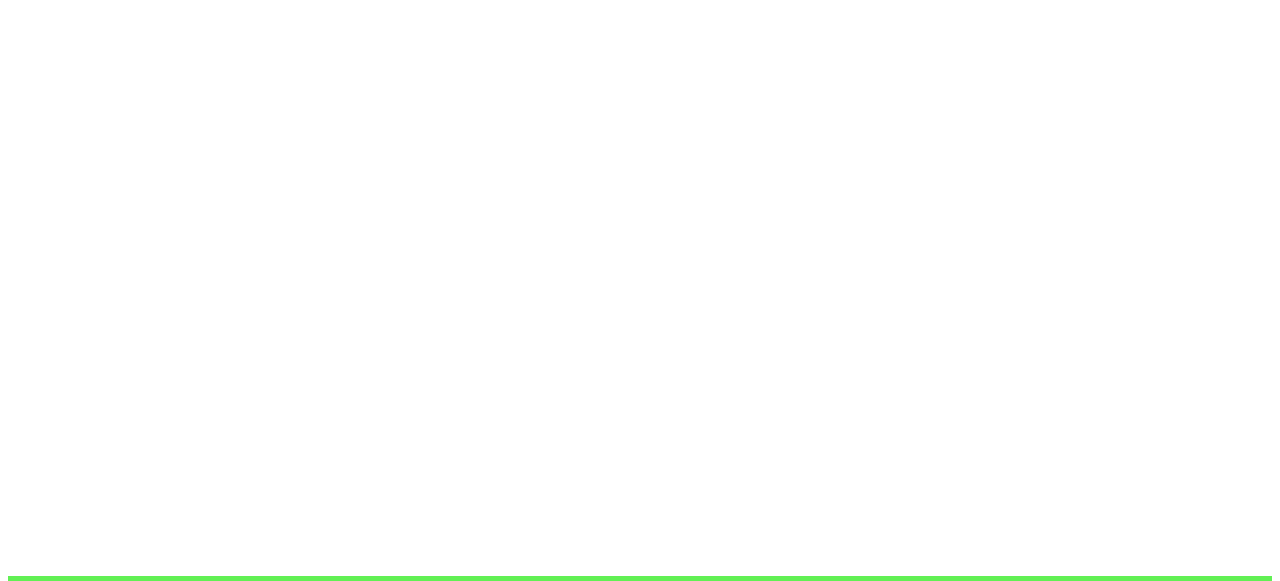
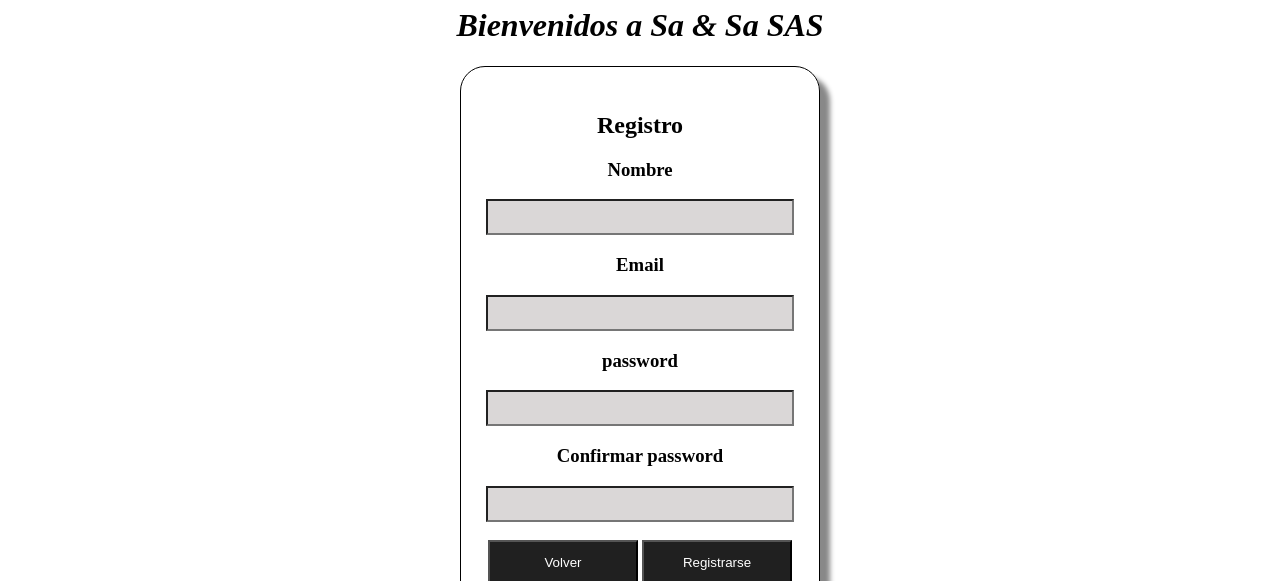
Before and after one commit to Andresam14/Sa-y-Sa-Seguros, a plain HTML site: page Register.html in a window 1280 px wide. Shown: the part 82-663 px from the top of the page. Drawn offline with Linux system fonts and the light colour scheme.

Commit message:
Se incluye la vista registro

```diff
--- a/Register.html
+++ b/Register.html
@@ -29,7 +29,25 @@
 
     </header>
     <main>
-
+        <h1><i>Bienvenidos a Sa & Sa SAS</i></h1>
+        <div class="container-registro">
+            <div class="Registro-tittle">
+                <h2>Registro</h2>
+            </div>
+            <div class="Registro-form">
+                <h3>Nombre</h3>
+                <input class="registro-text" type="text" name="Nombre">
+                <h3>Email</h3>
+                <input class="registro-text" type="email" name="Correo">
+                <h3>password</h3>
+                <input class="registro-text" type="password" name="Contraseña">
+                <h3>Confirmar password</h3>
+                <input class="registro-text" type="password" name="Contraseña" id="">
+                <br><br>
+                <input type="button" value="Volver">
+                <input type="button" value="Registrarse">
+            </div>
+        </div>
     </main>
 
     <footer>
--- a/css/styleRegister.css
+++ b/css/styleRegister.css
@@ -37,6 +37,8 @@ body {
     text-align: center;
 }
 
+/*MAIN*/
+
 main{
     flex: 1;
     justify-content: center;
@@ -52,32 +54,31 @@ input::placeholder{
   text-align: center;
 }
 
-input:focus::placeholder {
-  opacity: 0; /* Oculta el placeholder cuando se pone el cursor */
-}
-
-.container-inicioSesion{
+.container-registro{
     display: inline-block ;
     border: 1px solid  black;
+    box-shadow: 10px 10px 5px  #888888;
     border-radius: 25px;
     padding: 25px;
 }
 
-.login-text{
+.registro-text{
     width: 300px;
-  height: 40px;
+    height: 30px;
     font-size: 18px;
+    background-color: #dad7d7;
 }
 
-.login-form input[type="button"]{
+.Registro-form input[type="button"]{
     background-color: rgb(32, 32, 32);
     color: white;
     width: 150px;
     height: 45px;
-
 }
 
 
+
+/*FOOTER*/
 .container-footer {
     display: flex;
     background-color: #61F054;
```
Also changed, not shown: SignIn.html (+1 -1 lines). Lines whose indentation alone changed are shown as unchanged.
